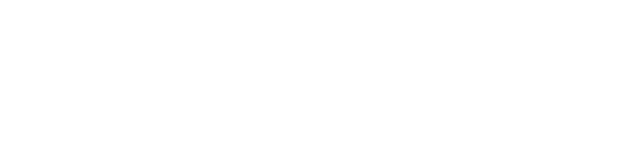
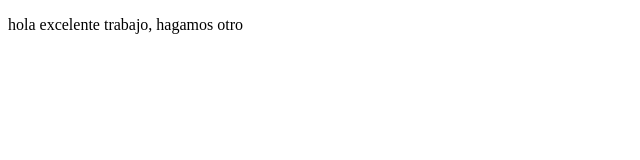
Before and after one commit to dasdigital/proyectoDemoCursoPrework, a plain HTML site: page index.html in a window 1280 px wide. Shown: the whole page, without its empty margins (0-640 px from the left). Drawn offline with Linux system fonts and the light colour scheme.

Commit message:
prueba de actualizacion

```diff
--- a/index.html
+++ b/index.html
@@ -7,6 +7,6 @@
     <title>hola mundo</title>
 </head>
 <body>
-
+   <p>hola excelente trabajo, hagamos otro</p>
 </body>
 </html>
```
